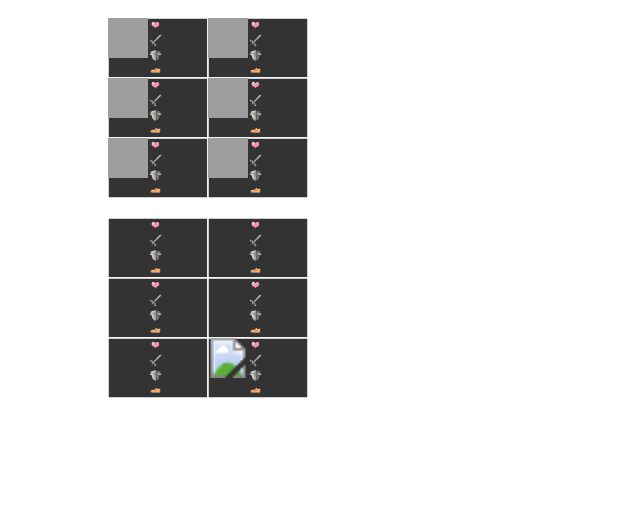
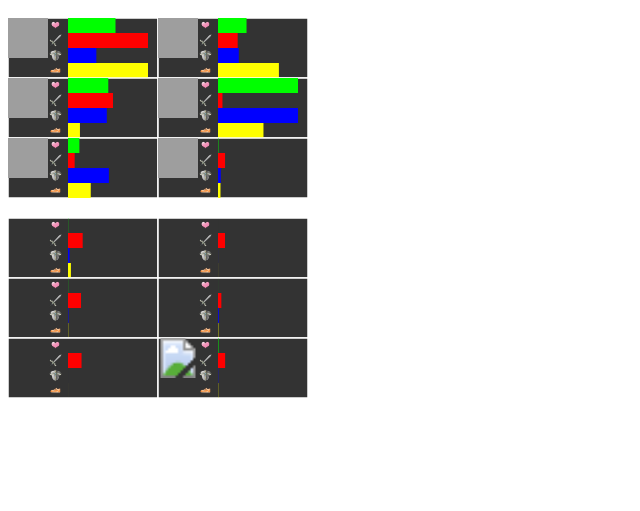
Before and after one commit to yoshifuji/kabucon_hackathon_comas, a plain HTML site: page app/battle.html in a window 1280 px wide. Shown: the whole page, without its empty margins (0-640 px from the left). Drawn offline with Linux system fonts and the light colour scheme; grey boxes are pictures that could not be loaded.

Commit message:
updated battle.html

```diff
--- a/app/battle.html
+++ b/app/battle.html
@@ -13,7 +13,7 @@ var battle_field = function(self,opp)
   this.selection_ = null;
   this.self_selection_ = null;
   this.opp_selection_ = null;
-  this.unit_width_ = +100;
+  this.unit_width_ = +150;
   this.unit_height_ = +60;
   this.life_scale_ = null;
   this.attack_scale_ = null;
@@ -21,10 +21,10 @@ var battle_field = function(self,opp)
   this.speed_scale_ = null;
   this.init = function(selection)
   {
-    this.life_scale_ = d3.scale.linear().domain([0,d3.max([d3.max(this.self_.map(function(d){return d.life;})),d3.max(this.opp_.map(function(d){return d.life;}))])]).range[0,40]
-    this.attack_scale_ = d3.scale.linear().domain([0,d3.max([d3.max(this.self_.map(function(d){return d.attack;})),d3.max(this.opp_.map(function(d){return d.attack;}))])]).range[0,40]
-    this.defence_scale_ = d3.scale.linear().domain([0,d3.max([d3.max(this.self_.map(function(d){return d.defence;})),d3.max(this.opp_.map(function(d){return d.defence;}))])]).range[0,40]
-    this.speed_scale_ = d3.scale.linear().domain([0,d3.max([d3.max(this.self_.map(function(d){return d.speed;})),d3.max(this.opp_.map(function(d){return d.speed;}))])]).range[0,40]
+    this.life_scale_ = d3.scale.linear().domain([0,d3.max([d3.max(this.self_.map(function(d){return +d.life;})),d3.max(this.opp_.map(function(d){return +d.life;}))])]).range([0,80]);
+    this.attack_scale_ = d3.scale.linear().domain([0,d3.max([d3.max(this.self_.map(function(d){return +d.attack;})),d3.max(this.opp_.map(function(d){return +d.attack;}))])]).range([0,80]);
+    this.defence_scale_ = d3.scale.linear().domain([0,d3.max([d3.max(this.self_.map(function(d){return +d.defence;})),d3.max(this.opp_.map(function(d){return +d.defence;}))])]).range([0,80]);
+    this.speed_scale_ = d3.scale.linear().domain([0,d3.max([d3.max(this.self_.map(function(d){return +d.speed;})),d3.max(this.opp_.map(function(d){return +d.speed;}))])]).range([0,80]);
     var data = [ this.self_, this.opp_];
     this.selection_ = selection.selectAll("g")
       .data(data)
@@ -36,7 +36,7 @@ var battle_field = function(self,opp)
       .data(function(d,i){return d;})
       .enter()
       .append("g")
-        .attr("transform",function(d,i){return "translate("+(this.unit_width_*(Math.floor(i/3)+1))+","+(this.unit_height_*(i%3)+10)+")";}.bind(this));
+        .attr("transform",function(d,i){return "translate("+(this.unit_width_*(Math.floor(i/3)))+","+(this.unit_height_*(i%3)+10)+")";}.bind(this));
     tmp.append("rect")
       .attr("class","node")
       .attr("x",0)
@@ -60,6 +60,30 @@ var battle_field = function(self,opp)
         .attr("y",function(d,i){return i*(this.unit_height_/4);}.bind(this))
         .attr("height",this.unit_height_/4)
         .attr("width",this.unit_height_/4);
+    tmp.append("rect")
+      .attr("x",60)
+      .attr("y",0)
+      .attr("width",function(d){console.log(this);return this.life_scale_(d.life);}.bind(this))
+      .attr("height",15)
+      .attr("fill","#0F0");
+    tmp.append("rect")
+      .attr("x",60)
+      .attr("y",15)
+      .attr("width",function(d){return this.attack_scale_(d.attack);}.bind(this))
+      .attr("height",15)
+      .attr("fill","#F00");
+    tmp.append("rect")
+      .attr("x",60)
+      .attr("y",30)
+      .attr("width",function(d){return this.defence_scale_(d.defence);}.bind(this))
+      .attr("height",15)
+      .attr("fill","#00F");
+    tmp.append("rect")
+      .attr("x",60)
+      .attr("y",45)
+      .attr("width",function(d){return this.speed_scale_(d.speed);}.bind(this))
+      .attr("height",15)
+      .attr("fill","#FF0");
   }
 }
 var global_data =
```
